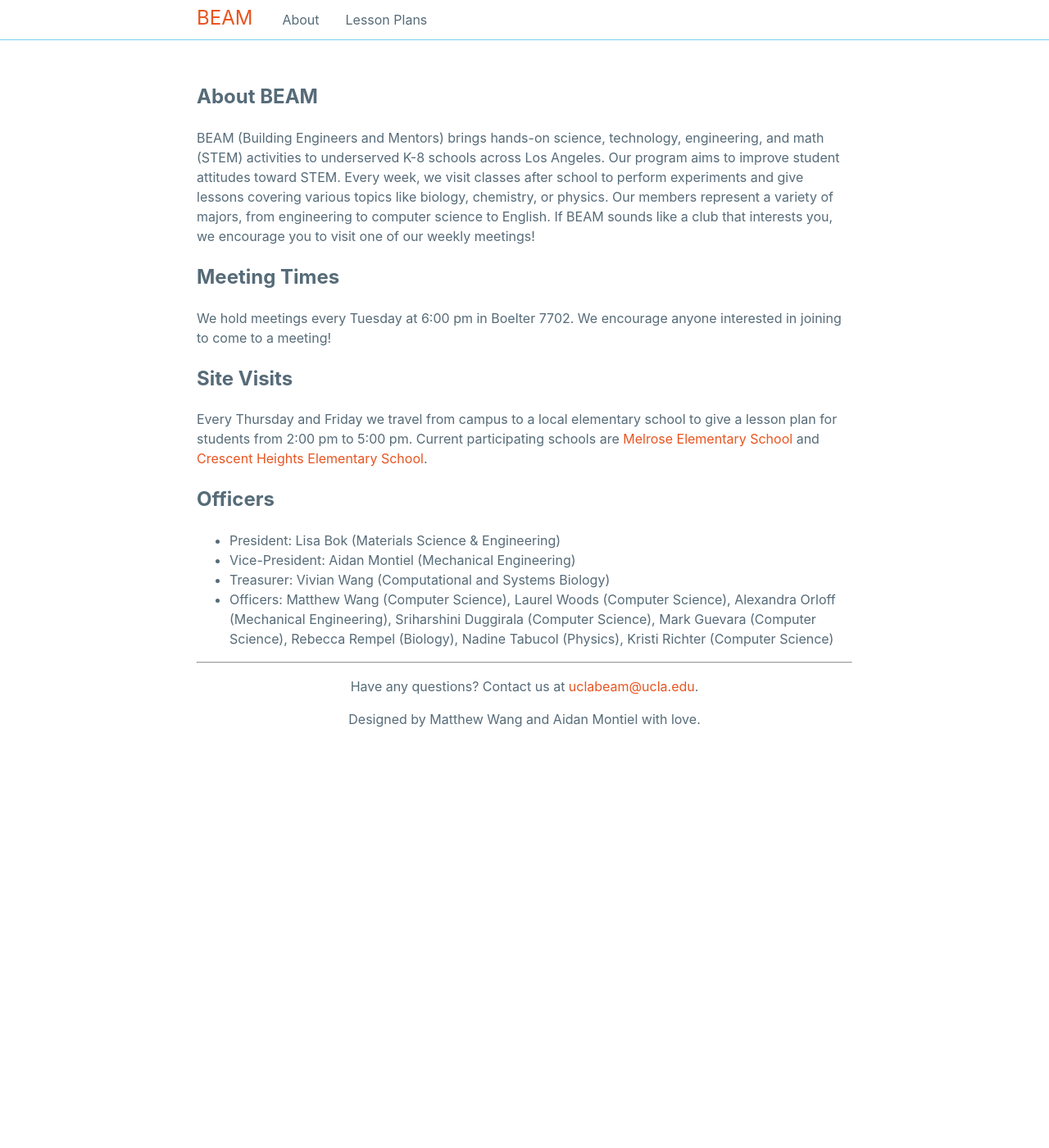
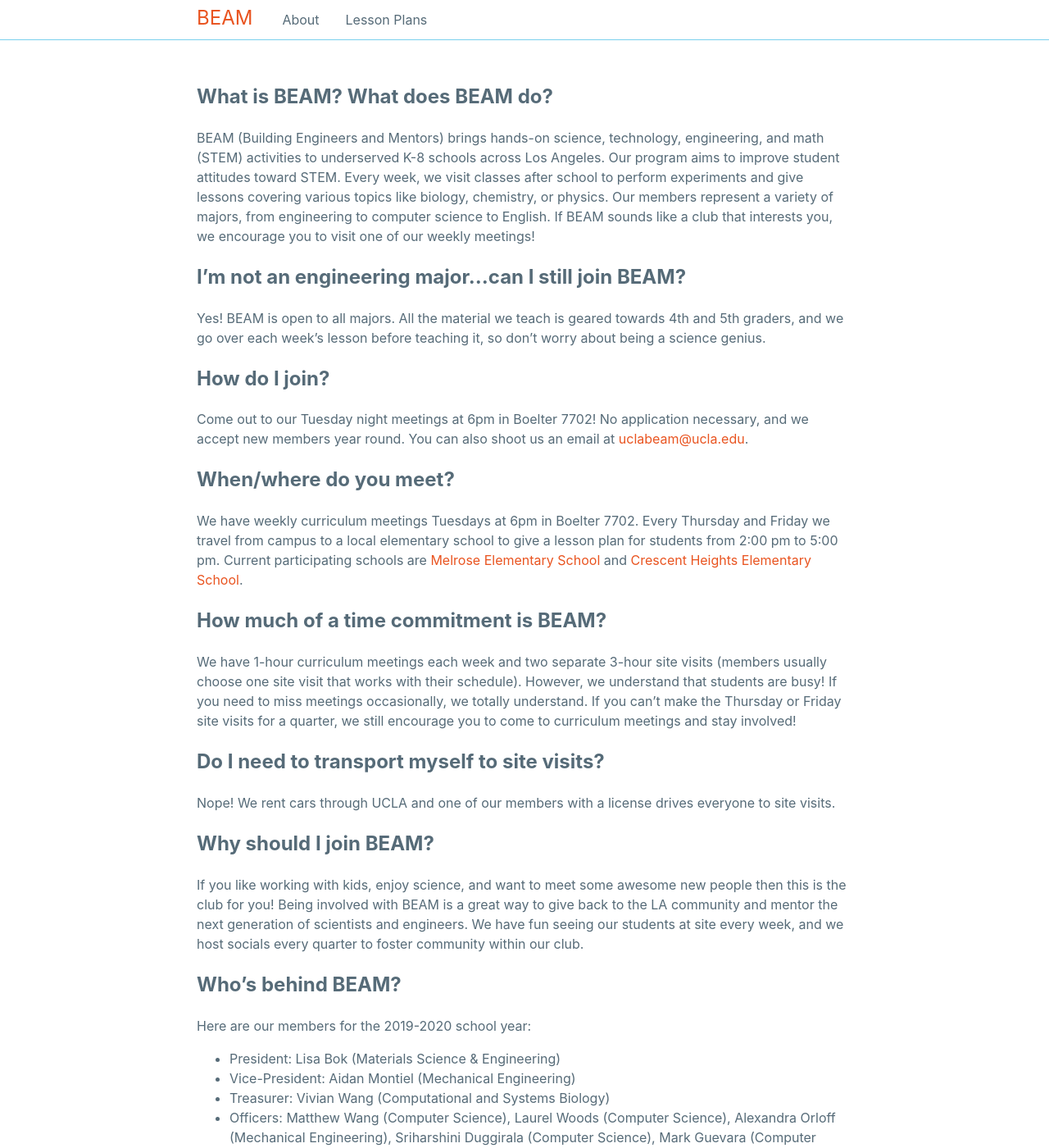
Before and after one commit to beam-ucla/beam-website, a Jekyll site: the page built from about.md, in a window 1280 px wide and 1400 px high. Shown: the whole window at 82% size. Built offline with Jekyll 4.4.1, drawn with Linux system fonts in a browser that asks for light colours.

Commit message:
updating copy w/ FAQs

```diff
--- a/about.md
+++ b/about.md
@@ -1,21 +1,33 @@
 ---
 layout: page
-title: About BEAM
+title: About BEAM and FAQs
 ---
 
-## About BEAM
+## What is BEAM? What does BEAM do?
 
 BEAM (Building Engineers and Mentors) brings hands-on science, technology, engineering, and math (STEM) activities to underserved K-8 schools across Los Angeles. Our program aims to improve student attitudes toward STEM.  Every week, we visit classes after school to perform experiments and give lessons covering various topics like biology, chemistry, or physics. Our members represent a variety of majors, from engineering to computer science to English. If BEAM sounds like a club that interests you, we encourage you to visit one of our weekly meetings!
 
-## Meeting Times
+## I'm not an engineering major…can I still join BEAM?
+Yes! BEAM is open to all majors. All the material we teach is geared towards 4th and 5th graders, and we go over each week's lesson before teaching it, so don't worry about being a science genius.
 
-We hold meetings every Tuesday at 6:00 pm in Boelter 7702. We encourage anyone interested in joining to come to a meeting!
+## How do I join?
+Come out to our Tuesday night meetings at 6pm in Boelter 7702! No application necessary, and we accept new members year round. You can also shoot us an email at [uclabeam@ucla.edu](mailto:uclabeam@ucla.edu).
 
-## Site Visits
+## When/where do you meet?
+We have weekly curriculum meetings Tuesdays at 6pm in Boelter 7702. Every Thursday and Friday we travel from campus to a local elementary school to give a lesson plan for students from 2:00 pm to 5:00 pm. Current participating schools are [Melrose Elementary School](https://melrose-lausd-ca.schoolloop.com/) and [Crescent Heights Elementary School](https://crescentheightsmagnet-lausd-ca.schoolloop.com/).
 
-Every Thursday and Friday we travel from campus to a local elementary school to give a lesson plan for students from 2:00 pm to 5:00 pm. Current participating schools are [Melrose Elementary School](https://melrose-lausd-ca.schoolloop.com/) and [Crescent Heights Elementary School](https://crescentheightsmagnet-lausd-ca.schoolloop.com/).
+## How much of a time commitment is BEAM?
+We have 1-hour curriculum meetings each week and two separate 3-hour site visits (members usually choose one site visit that works with their schedule). However, we understand that students are busy! If you need to miss meetings occasionally, we totally understand. If you can't make the Thursday or Friday site visits for a quarter, we still encourage you to come to curriculum meetings and stay involved!
 
-## Officers
+## Do I need to transport myself to site visits?
+Nope! We rent cars through UCLA and one of our members with a license drives everyone to site visits.
+
+## Why should I join BEAM?
+If you like working with kids, enjoy science, and want to meet some awesome new people then this is the club for you! Being involved with BEAM is a great way to give back to the LA community and mentor the next generation of scientists and engineers. We have fun seeing our students at site every week, and we host socials every quarter to foster community within our club.
+
+## Who's behind BEAM?
+
+Here are our members for the 2019-2020 school year:
 
 * President: Lisa Bok (Materials Science & Engineering)
 * Vice-President: Aidan Montiel (Mechanical Engineering)
--- a/index.html
+++ b/index.html
@@ -8,7 +8,7 @@
 	<div class="hero-banner">
 		<h1 class="title title-1">Building Engineers and Mentors @ UCLA</h1>
 		<h2 class="title title-3">Because science is awesome.</h2>
-		<a class="button button-primary" href="{{site.baseurl}}/about.html">About Us</a>
+		<a class="button button-primary" href="{{site.baseurl}}/about.html">About / FAQ</a>
 		<a class="button button-secondary" href="{{site.baseurl}}/lessons.html">Lesson Plans</a>
 	</div>
 </div>
```
